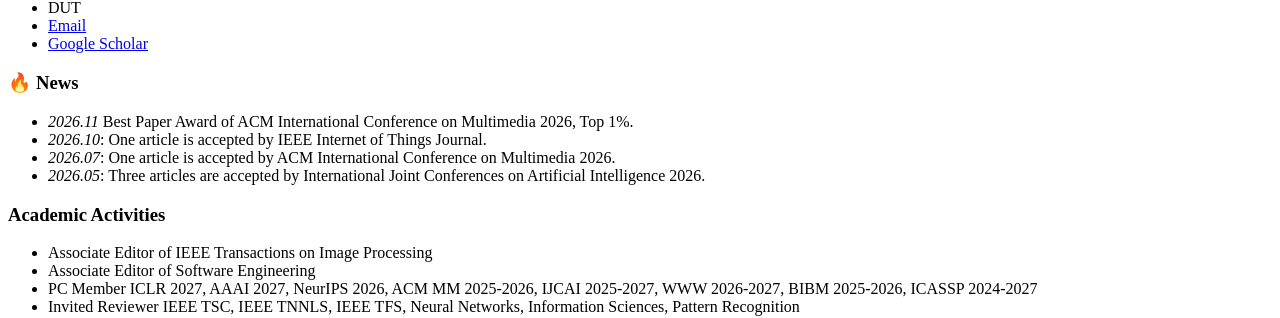
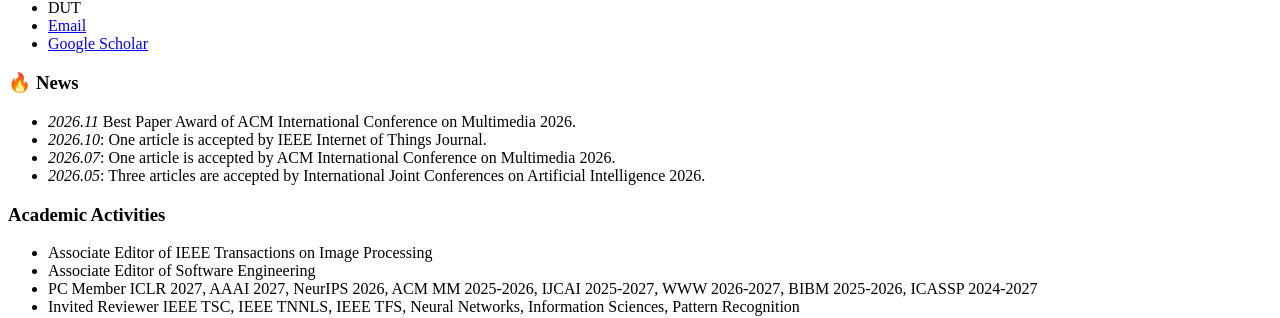
Before and after one commit to lipeng-dut/lipeng-dut.github.io, a Jekyll site: the page built from _pages/includes/news.md, in a window 1280 px wide. Shown: the part 618-936 px from the top of the page. Built offline with Jekyll 4.4.1, drawn with Linux system fonts in a browser that asks for light colours; our own code applies the rules of GitHub Pages for plain Markdown files.

Commit message:
Update news.md

```diff
--- a/_pages/includes/news.md
+++ b/_pages/includes/news.md
@@ -1,5 +1,5 @@
 # 🔥 News
-- *2026.11*  Best Paper Award of ACM International Conference on Multimedia 2026, Top 1%.
+- *2026.11*  Best Paper Award of ACM International Conference on Multimedia 2026.
 - *2026.10*: One article is accepted by IEEE Internet of Things Journal.
 - *2026.07*: One article is accepted by ACM International Conference on Multimedia 2026.
 - *2026.05*: Three articles are accepted by International Joint Conferences on Artificial Intelligence 2026.
```
